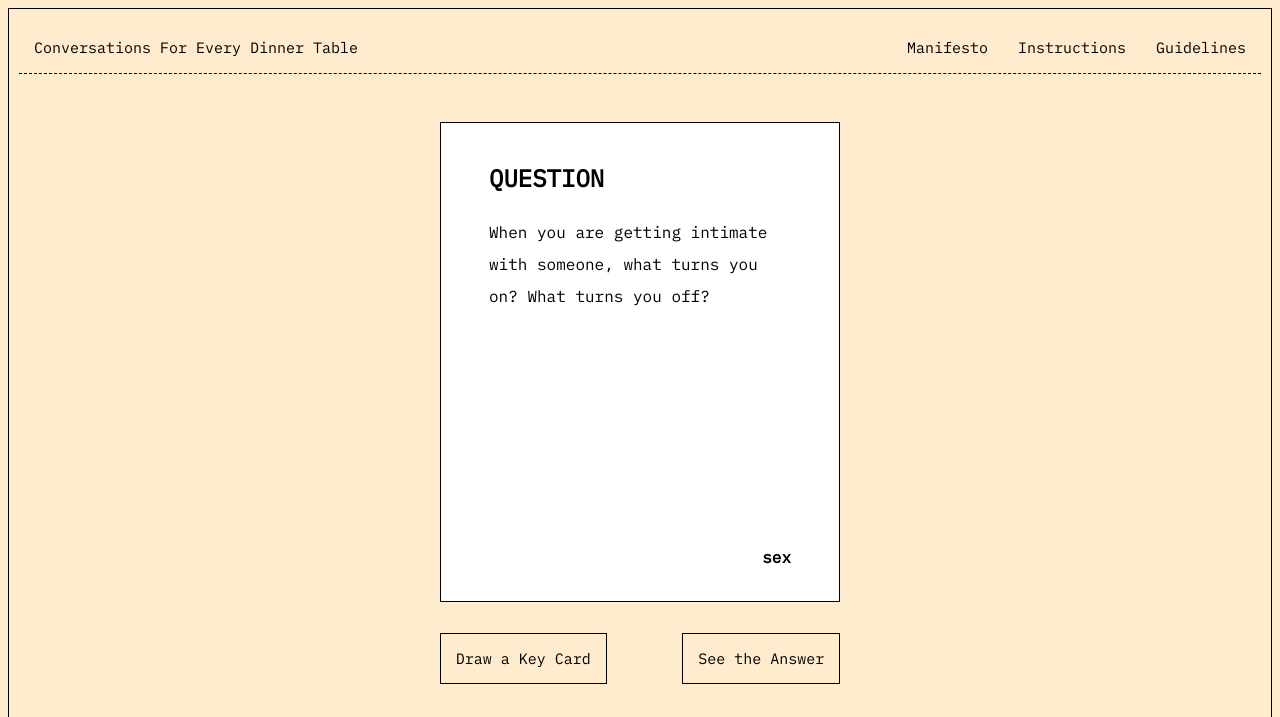
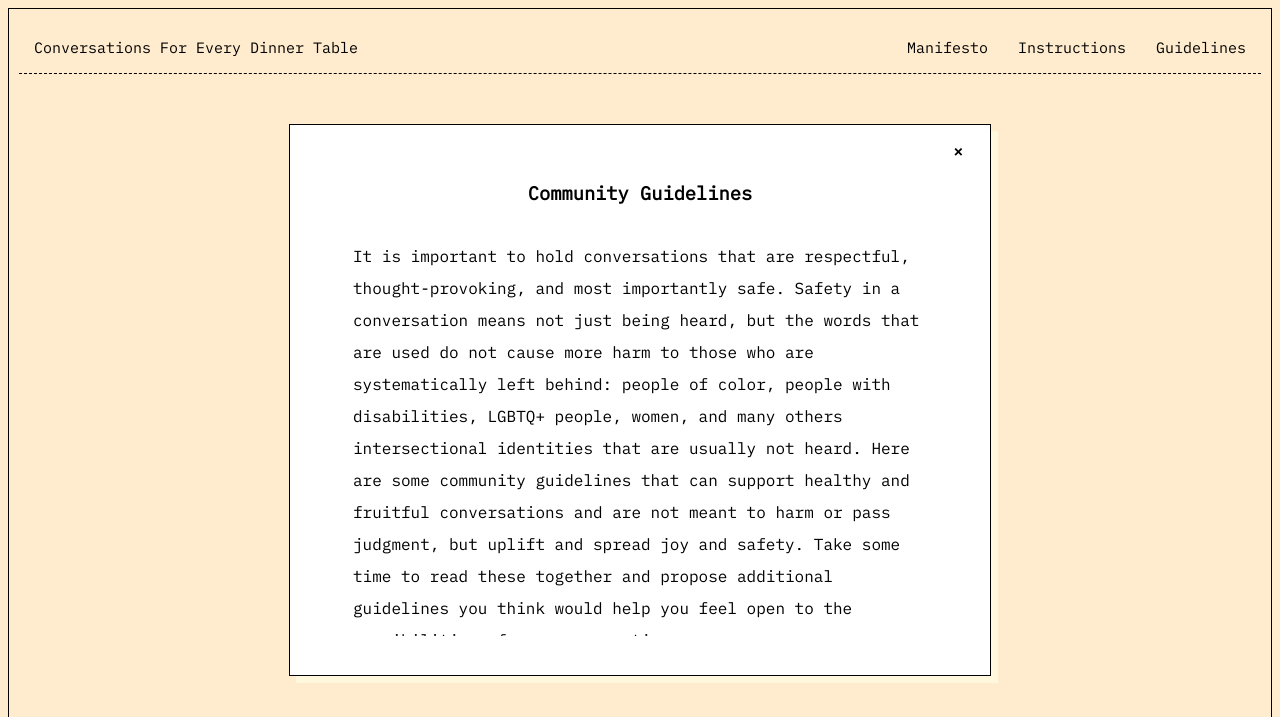
Before and after one commit to juhlie/dinner-convos, a plain HTML site: page index.html in a window 1280 px wide. Both pictures are taken after a click on the button "Click to Begin". Shown: the top 717 px of the page. Drawn offline with Linux system fonts and the light colour scheme.

Commit message:
community guidelines modal

```diff
--- a/cards.js
+++ b/cards.js
@@ -325,7 +325,7 @@ export const PROMPT_CARDS = [
   {
     title: "THINK WILDLY",
     prompt:
-      "In 2068, a pair of [incognito underpants] are invented to help build our anti-shaming muscle. The underpants key feature lets you witness every moment of someone bleeding through their clothes in public. Would you choose to wear these underpants? Why or why not?",
+      "In 2068, a pair of [incognito underpants] are invented to help build our anti-shaming muscle. The underpants' key feature lets you witness every moment of someone bleeding through their clothes in public. Would you choose to wear these underpants? Why or why not?",
     answer: "That's wild!",
     category: "menstruation",
   },
--- a/index.html
+++ b/index.html
@@ -32,7 +32,7 @@
   <body>
     <nav>
       <ul>
-        <li id="nav1">Conversations For Every Dinner Table</li>
+        <li id="nav1"><a href="/">Conversations For Every Dinner Table</a></li>
         <li id="nav2">Manifesto</li>
         <li id="nav3">Instructions</li>
         <li id="nav4">Guidelines</li>
@@ -41,6 +41,14 @@
     <div id="app">
       <h1>Conversations For Every Dinner Table</h1>
       <button id="begin">Click to Begin</button>
+      <div class="modal" hidden>
+        <span class="close">&times;</span>
+        <h3></h3>
+        <div class="scrollable">
+          <div class="modal-content"></div>
+          <button id="proceed" hidden>I am ready to continue</button>
+        </div>
+      </div>
     </div>
     <div id="card" hidden></div>
     <div id="btns">
--- a/script.js
+++ b/script.js
@@ -7,6 +7,7 @@ import {
   prompt,
   guidelines,
   home,
+  guidelinesModal,
 } from "/views.js";
 
 const shuffle = (deck) => {
@@ -43,6 +44,9 @@ const keyBtn = document.querySelector("#key");
 const answerBtn = document.querySelector("#answer");
 const nextBtn = document.querySelector("#next");
 const btns = document.querySelector("#btns");
+const modal = document.querySelector(".modal");
+const closeModal = document.querySelector(".close");
+const proceed = document.querySelector("#proceed");
 
 const renderHome = () => {
   app.innerHTML = home;
@@ -66,11 +70,19 @@ const renderGuidelines = () => {
   btns.hidden = true;
 };
 
+const renderGuidelinesModal = () => {
+  modal.hidden = false;
+  proceed.hidden = false;
+  document.querySelector(".modal-content").innerHTML = guidelinesModal;
+  document.querySelector("h3").innerHTML = "Community Guidelines";
+};
+
 const renderPrompt = () => {
   // show / hide elements
   title.hidden = true;
   startBtn.hidden = true;
   nextBtn.hidden = true;
+  modal.hidden = true;
   card.hidden = false;
   answerBtn.hidden = false;
   keyBtn.hidden = false;
@@ -82,7 +94,7 @@ const renderPrompt = () => {
 
   // insert content
   document.querySelector("h2").innerHTML = currentPrompt.title;
-  document.querySelector("p").innerHTML = currentPrompt.prompt;
+  document.querySelector("#card p").innerHTML = currentPrompt.prompt;
   document.querySelector("h4").innerHTML = currentPrompt.category;
 
   // if deck is empty, re-shuffle
@@ -99,7 +111,7 @@ const renderAnswer = () => {
   card.innerHTML = answer;
 
   // insert content
-  document.querySelector("p").innerHTML = currentPrompt.answer;
+  document.querySelector("#card p").innerHTML = currentPrompt.answer;
   document.querySelector("h4").innerHTML = currentPrompt.category;
 };
 
@@ -118,7 +130,7 @@ const renderKey = () => {
   document.querySelector("h2").innerHTML = currentKey.title;
   document.querySelector("img").src = currentKey.image;
   document.querySelector("img").alt = currentKey.alt;
-  document.querySelector("p").innerHTML = currentKey.content;
+  document.querySelector("#card p").innerHTML = currentKey.content;
 
   // if deck is empty, re-shuffle
   if (keyOrder.length === 0) {
@@ -126,7 +138,7 @@ const renderKey = () => {
   }
 };
 
-document.querySelector("#nav1").onclick = () => renderHome();
+// document.querySelector("#nav1").onclick = () => renderHome();
 
 document.querySelector("#nav2").onclick = () => renderManifesto();
 
@@ -134,7 +146,11 @@ document.querySelector("#nav3").onclick = () => renderInstructions();
 
 document.querySelector("#nav4").onclick = () => renderGuidelines();
 
-document.querySelector("#begin").onclick = () => renderPrompt();
+document.querySelector("#begin").onclick = () => renderGuidelinesModal();
+
+closeModal.onclick = () => (modal.hidden = true);
+
+proceed.onclick = () => renderPrompt();
 
 answerBtn.onclick = () => renderAnswer();
 
--- a/style.css
+++ b/style.css
@@ -57,16 +57,35 @@ nav li:hover {
   grid-column-end: -4;
 }
 
+#nav1 a {
+  text-decoration: none;
+}
+
 #nav2 {
   grid-column-start: -3;
+}
+
+#nav2:hover {
+  background-color: white;
+  transition-duration: 0.5s;
 }
 
 #nav3 {
   grid-column-start: -2;
 }
 
+#nav3:hover {
+  background-color: white;
+  transition-duration: 0.5s;
+}
+
 #nav4 {
   grid-column-start: -1;
+}
+
+#nav4:hover {
+  background-color: white;
+  transition-duration: 0.5s;
 }
 
 p {
@@ -194,3 +213,51 @@ img {
   background-color: white;
   transition-duration: 0.5s;
 }
+
+.modal {
+  background-color: white;
+  border: 1px solid black;
+  box-shadow: 7px 7px cornsilk;
+  position: fixed;
+  top: 50%;
+  left: 50%;
+  transform: translate(-50%, -50%);
+  width: 700px;
+  max-width: 90%;
+  height: 550px;
+  max-height: 90%;
+}
+
+.scrollable {
+  height: 75%;
+  width: 82%;
+  overflow-y: auto;
+  margin: auto;
+  line-height: 2;
+  box-sizing: border-box;
+}
+
+.scrollable p {
+  text-align: left;
+}
+
+.scrollable li {
+  text-align: left;
+}
+
+.close {
+  text-align: right;
+  position: absolute;
+  right: 1.7em;
+  top: 1em;
+  font-weight: bold;
+}
+
+.modal button {
+  background-color: seashell;
+}
+
+.modal button:hover {
+  background-color: cornsilk;
+  transition: 0.5s;
+}
--- a/views.js
+++ b/views.js
@@ -172,6 +172,62 @@ Ask the group if there are any other guidelines that players want to establish b
 </div>
 `;
 
+export const guidelinesModal = `
+<p>
+It is important to hold conversations that are respectful, thought-provoking, and most importantly safe. Safety in a conversation means not just being heard, but the words that are used do not cause more harm to those who are systematically left behind: people of color, people with disabilities, LGBTQ+ people, women, and many others intersectional identities that are usually not heard. Here are some community guidelines that can support healthy and fruitful conversations and are not meant to harm or pass judgment, but uplift and spread joy and safety. Take some time to read these together and propose additional guidelines you think would help you feel open to the possibilities of new conversations.
+</p>
+
+~~~
+
+<ul>
+<li>
+This game is intended to hold a safe space to discuss topics related to our bodies and broader reproductive justice.
+</li>
+
+<li>
+Be kind to yourself and other people while playing this game, and beyond. Sometimes harm can be unintentional, but impact is greater than intention - it is essential to acknowledge harm, discuss how it could be avoided, and help the person learn how to avoid unkindness in the future (even beyond this game!)
+</li>
+
+<li>
+Everyone playing this game should be a part of the conversation and have their voice heard should they wish to contribute. At the same time, players should feel free to skip questions, choose not to share, or decide to leave the game at any moment during the course of a game.
+</li>
+
+<li>
+Active, open discussion is welcome. However, silence is also valid and welcome as a moment of deep engagement and reflection.
+</li>
+
+<li>
+View uncomfortable feelings -- your own or observed from others -- with tenderness and care.
+</li>
+
+<li>
+Some conversations take courage. Acknowledge that courage by agreeing to keep the conversations discussed during gameplay private and not to be repeated without permission from other players.
+</li>
+
+<li>
+To help everyone enjoy the conversation, keep in mind the following when you contribute your thoughts or answers:
+</li>
+
+<ul>
+<li>
+Avoid defamatory, indecent, offensive, profane, discriminatory, misleading, unlawful or threatening language.
+</li>
+
+<li>
+Personal attacks, name-calling, trolling and abuse will not be acceptable and require an apology.
+</li>
+
+<li>
+Different viewpoints are welcome. Respect that other people playing this game have had different life experiences and may have a different perspective to yours.
+</li>
+</ul>
+
+<li>
+Ask the group if there are any other guidelines that players want to establish before playing the game.
+</li>
+</ul>
+`;
+
 export const home = `
 <h1>Conversations For Every Dinner Table</h1>
       <button id="begin">Click to Begin</button>
@@ -186,8 +242,8 @@ export const key = `
 <h2></h2>
 <div class="card-content">
 <img></img>
+<p></p>
 </div>
-<p></p>
 `;
 
 export const prompt = `
```
